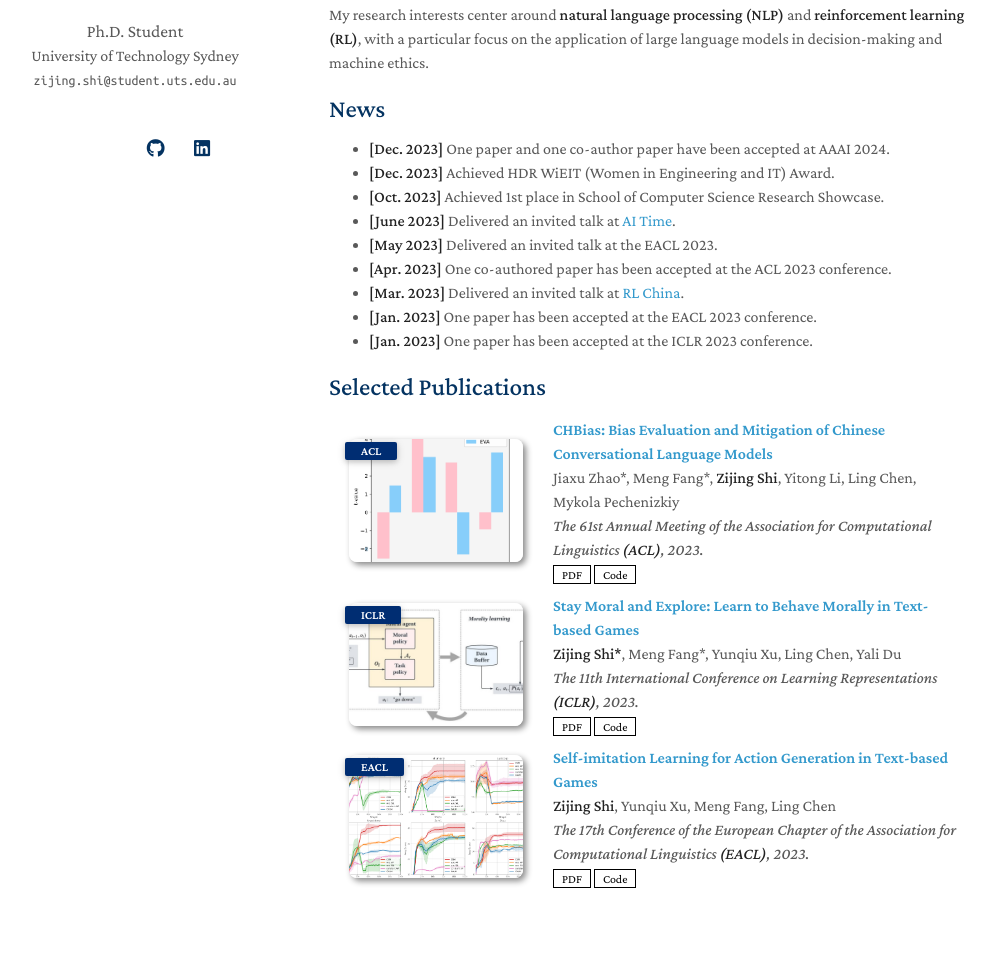
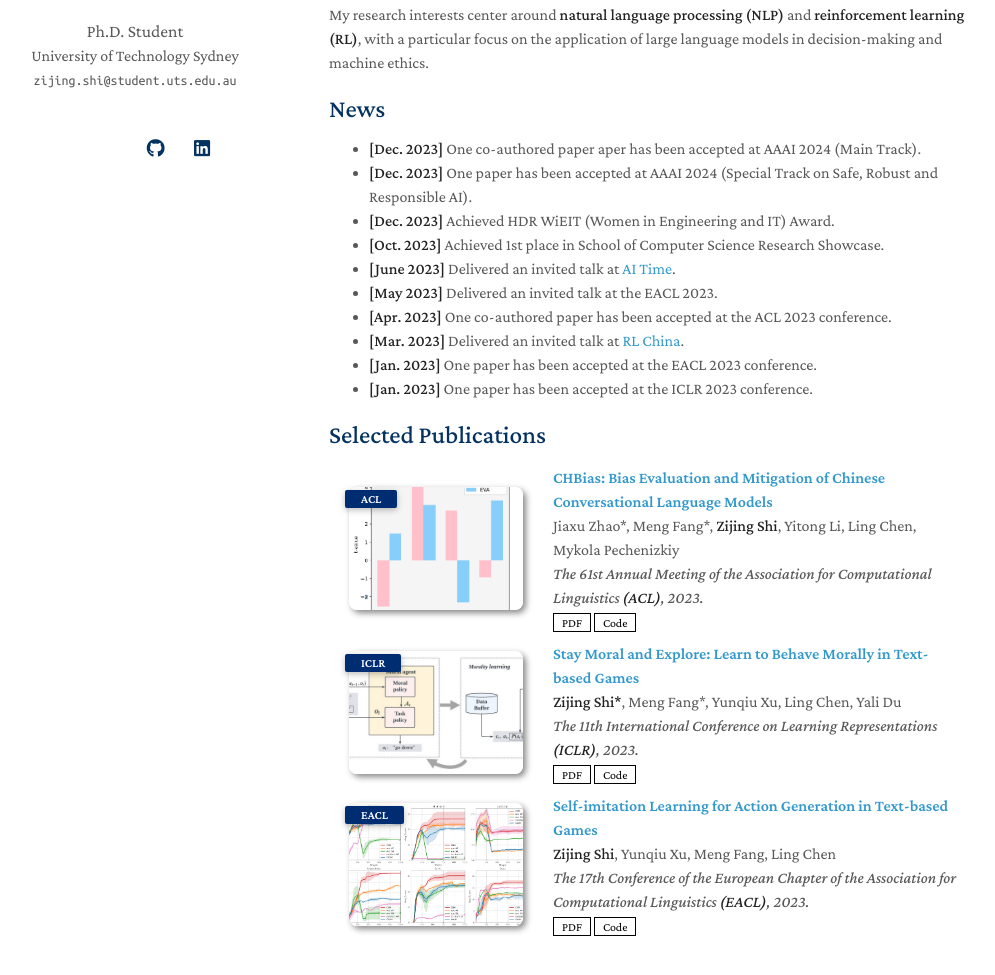
Before and after one commit to winni18/winni18.github.io, a Jekyll site: the page built from index.md, in a window 1280 px wide and 1254 px high. Shown: the part 222-1197 px from the top of the window, without its empty margins (141-1136 px from the left). Built offline with Jekyll 4.4.1, drawn with Linux system fonts in a browser that asks for light colours; nearby versions of some CDN libraries; a style sheet for code colours, icons or effects is not loaded; our own code applies the rules of GitHub Pages for plain Markdown files.

Commit message:
Update index.md

```diff
--- a/index.md
+++ b/index.md
@@ -13,7 +13,8 @@ My research interests center around **natural language processing (NLP)** and **
 
 
 ## News
-- **[Dec. 2023]** One paper and one co-author paper have been accepted at AAAI 2024.
+- **[Dec. 2023]** One co-authored paper aper has been accepted at AAAI 2024 (Main Track).
+- **[Dec. 2023]** One paper has been accepted at AAAI 2024 (Special Track on Safe, Robust and Responsible AI).
 - **[Dec. 2023]** Achieved HDR WiEIT (Women in Engineering and IT) Award.
 - **[Oct. 2023]** Achieved 1st place in School of Computer Science Research Showcase.
 - **[June 2023]** Delivered an invited talk at [AI Time](https://www.aitime.cn/).
```
